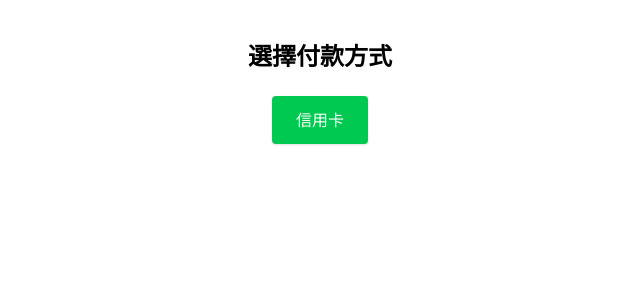
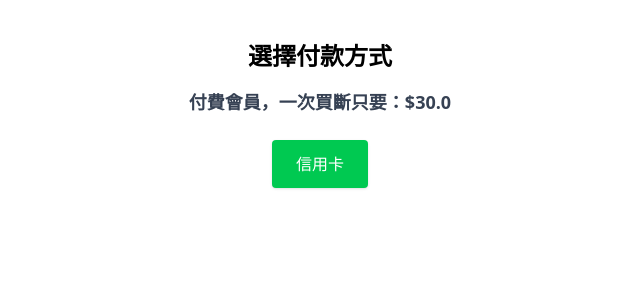
Before and after one commit to Tripfolio/TripfolioFrontEnd, a Vue app: page /payment in a window 1280 px wide. Shown: the top 300 px of the page, without its empty margins (320-960 px from the left). Built offline with nearby package versions, Linux system fonts and the light colour scheme; no server answers.

Commit message:
feat: payment message

```diff
--- a/src/views/Payment.vue
+++ b/src/views/Payment.vue
@@ -1,6 +1,9 @@
 <template>
   <div class="p-10 max-w-md mx-auto text-center">
     <h1 class="text-2xl font-bold mb-4">選擇付款方式</h1>
+    <p class="text-lg font-semibold text-gray-700 mb-2">
+      付費會員，一次買斷只要：${{ paymentAmount }}
+    </p>
     <p v-if="dropinisReady" class="text-gray-600 mb-6">
       使用卡號 ( 4111 1111 1111 1111 ) 付款
     </p>
@@ -33,6 +36,7 @@ const router = useRouter();
 const dropinInstance = ref(null);
 const dropinisReady = ref(false);
 const isLoading = ref(false);
+const paymentAmount = ref("30.0");
 
 const initDropin = async () => {
   isLoading.value = true;
@@ -47,6 +51,7 @@ const initDropin = async () => {
   );
 
   const clientToken = res.data.token;
+  paymentAmount.value = res.data.amount || "30.0";
 
   dropin.create(
     {
@@ -83,7 +88,10 @@ const submitPayment = async () => {
     );
 
     if (result.data.success) {
-      alert("付款成功，您已升級為付費會員！");
+      const amountPaid = result.data.transaction.amount;
+      const txnId = result.data.transaction.id;
+
+      alert(`付款成功！金額：NT$${amountPaid}\n交易編號：${txnId}`);
       router.push("/schedule");
     } else {
       alert("付款失敗：" + result.data.message);
```
